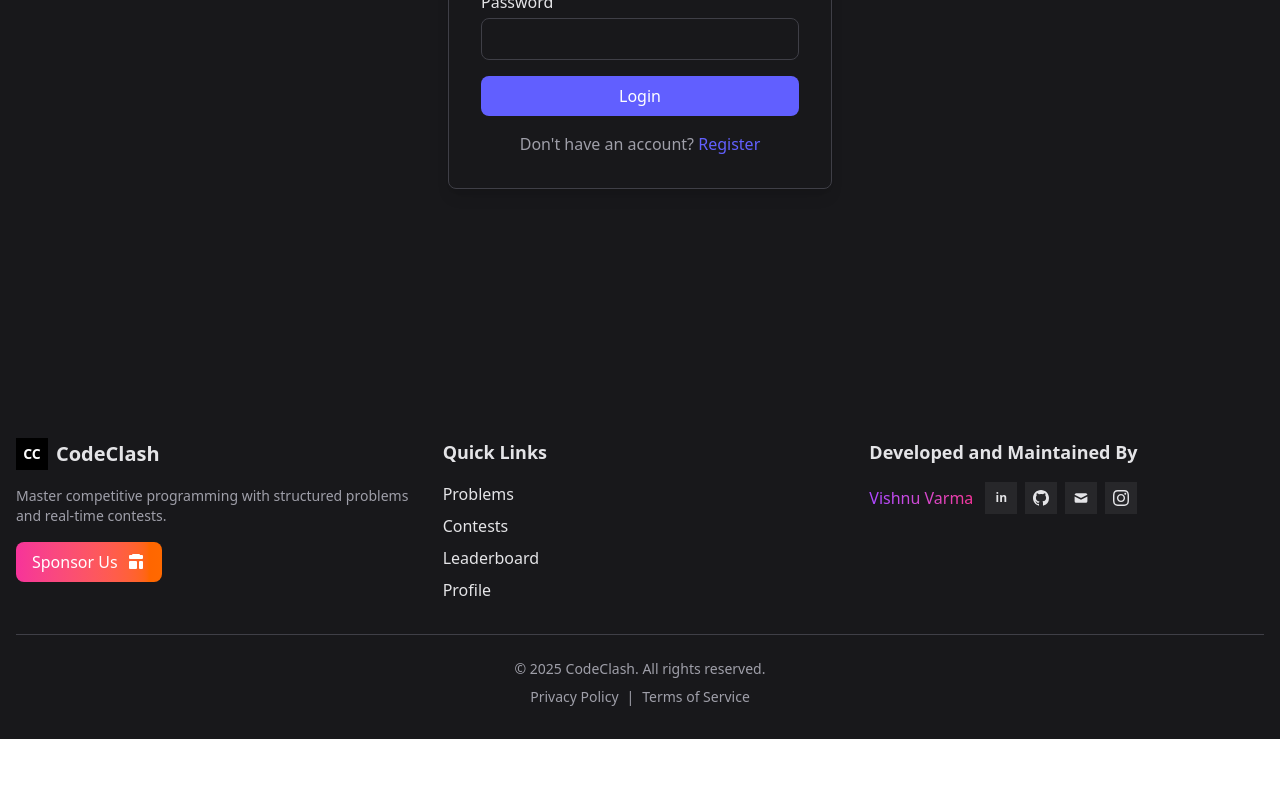
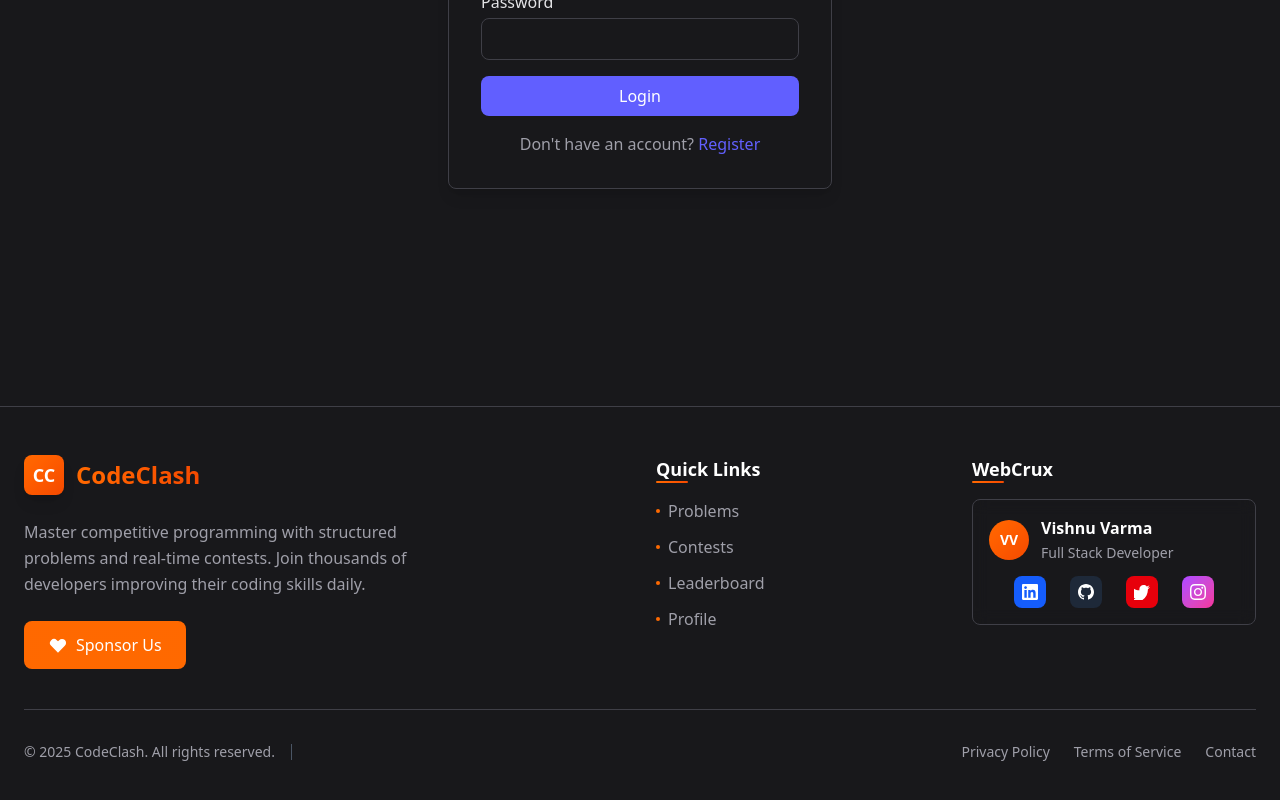
Before and after one commit to KVishnuVarma/Code_clash, a React (Vite) app in the folder frontend/: page /login in a window 1280 px wide. Shown: the part 394-1194 px from the top of the page. Before the commit the page ends 1133 px from the top, so only its background shows below. Built offline with nearby package versions, Linux system fonts and the light colour scheme.

Commit message:
footer added and updated

```diff
--- a/frontend/src/Components/Footer.jsx
+++ b/frontend/src/Components/Footer.jsx
@@ -5,67 +5,118 @@ const Footer = () => {
   const colors = getThemeColors();
 
   return (
-    <footer className={`${colors.bg} ${colors.text} py-8`}>
-      <div className="max-w-7xl mx-auto px-4">
+    <footer className={`${colors.bg} ${colors.text} border-t ${colors.border}`}>
+      <div className="max-w-7xl mx-auto px-6 py-12">
         {/* Main Footer Content */}
-        <div className="grid grid-cols-1 md:grid-cols-3 gap-8 mb-8">
+        <div className="grid grid-cols-1 lg:grid-cols-4 gap-8 mb-10">
 
-          {/* Left Section - Brand Information */}
-          <div className="space-y-4">
-            <div className="flex items-center space-x-2">
-              <div className="w-8 h-8 bg-black text-white flex items-center justify-center text-sm font-bold border border-black">
+          {/* Brand Section - Takes 2 columns on large screens */}
+          <div className="lg:col-span-2 space-y-6">
+            <div className="flex items-center space-x-3">
+              <div className="w-10 h-10 bg-gradient-to-br from-orange-500 to-orange-600 text-white flex items-center justify-center text-lg font-bold rounded-lg shadow-lg">
                 CC
               </div>
-              <span className="text-xl font-bold">CodeClash</span>
+              <span className="text-2xl font-bold bg-gradient-to-r from-orange-500 to-orange-600 bg-clip-text text-transparent">
+                CodeClash
+              </span>
             </div>
-            <p className={`${colors.textSecondary} text-sm`}>
+
+            <p className={`${colors.textSecondary} text-base leading-relaxed max-w-md`}>
               Master competitive programming with structured problems and real-time contests.
+              Join thousands of developers improving their coding skills daily.
             </p>
-                         <button className="bg-gradient-to-r from-pink-500 to-orange-500 text-white px-4 py-2 rounded-lg flex items-center space-x-2 hover:shadow-lg transition-shadow">
-               <span>Sponsor Us</span>
-               <svg className="w-5 h-5" fill="currentColor" viewBox="0 0 20 20">
-                 <path d="M3 4a1 1 0 011-1h12a1 1 0 011 1v2a1 1 0 01-1 1H4a1 1 0 01-1-1V4zM3 10a1 1 0 011-1h6a1 1 0 011 1v6a1 1 0 01-1 1H4a1 1 0 01-1-1v-6zM14 9a1 1 0 00-1 1v6a1 1 0 001 1h2a1 1 0 001-1v-6a1 1 0 00-1-1h-2z" />
-                 <path d="M7 2a1 1 0 000 2h6a1 1 0 100-2H7z" />
-               </svg>
-             </button>
+
+            <button className="bg-gradient-to-r from-orange-500 to-orange-500 text-white px-6 py-3 rounded-lg flex items-center space-x-2 hover:shadow-xl hover:scale-105 transition-all duration-300 font-medium">
+              <svg className="w-5 h-5" fill="currentColor" viewBox="0 0 20 20">
+                <path d="M3.172 5.172a4 4 0 015.656 0L10 6.343l1.172-1.171a4 4 0 115.656 5.656L10 17.657l-6.828-6.829a4 4 0 010-5.656z" />
+              </svg>
+              <span>Sponsor Us</span>
+            </button>
           </div>
 
-          {/* Middle Section - Quick Links */}
-          <div className="text-center md:text-left">
-            <h3 className="font-bold text-lg mb-4">Quick Links</h3>
-            <div className="space-y-2">
-              <a href="/problems" className={`block ${colors.text} hover:${colors.activeText} transition-colors`}>Problems</a>
-              <a href="/contests" className={`block ${colors.text} hover:${colors.activeText} transition-colors`}>Contests</a>
-              <a href="/leaderboard" className={`block ${colors.text} hover:${colors.activeText} transition-colors`}>Leaderboard</a>
-              <a href="/profile" className={`block ${colors.text} hover:${colors.activeText} transition-colors`}>Profile</a>
-            </div>
+          {/* Quick Links Section */}
+          <div className="space-y-6">
+            <h3 className="font-bold text-lg text-white mb-4 relative">
+              Quick Links
+              <div className="absolute bottom-0 left-0 w-8 h-0.5 bg-gradient-to-r from-orange-500 to-orange-600 rounded-full"></div>
+            </h3>
+            <nav className="space-y-3">
+              <a href="/userDashboard/user-problems"
+                 className={`block ${colors.textSecondary} hover:text-white hover:translate-x-2 transition-all duration-300 flex items-center space-x-2 group`}>
+                <span className="w-1 h-1 bg-orange-500 rounded-full group-hover:w-2 transition-all duration-300"></span>
+                <span>Problems</span>
+              </a>
+              <a href="/userDashboard/user-contests"
+                 className={`block ${colors.textSecondary} hover:text-white hover:translate-x-2 transition-all duration-300 flex items-center space-x-2 group`}>
+                <span className="w-1 h-1 bg-orange-500 rounded-full group-hover:w-2 transition-all duration-300"></span>
+                <span>Contests</span>
+              </a>
+              <a href="/userDashboard/user-leaderboard"
+                 className={`block ${colors.textSecondary} hover:text-white hover:translate-x-2 transition-all duration-300 flex items-center space-x-2 group`}>
+                <span className="w-1 h-1 bg-orange-500 rounded-full group-hover:w-2 transition-all duration-300"></span>
+                <span>Leaderboard</span>
+              </a>
+              <a href="/userDashboard/user-profile"
+                 className={`block ${colors.textSecondary} hover:text-white hover:translate-x-2 transition-all duration-300 flex items-center space-x-2 group`}>
+                <span className="w-1 h-1 bg-orange-500 rounded-full group-hover:w-2 transition-all duration-300"></span>
+                <span>Profile</span>
+              </a>
+            </nav>
           </div>
 
-          {/* Right Section - Developer Information */}
-          <div className="text-center md:text-left">
-            <h3 className="font-bold text-lg mb-4">Developed and Maintained By</h3>
+          {/* Developer Section */}
+          <div className="space-y-6">
+            <h3 className="font-bold text-lg text-white mb-4 relative">
+              WebCrux
+              <div className="absolute bottom-0 left-0 w-8 h-0.5 bg-gradient-to-r from-orange-500 to-orange-600 rounded-full"></div>
+            </h3>
+
             <div className="space-y-4">
-              {/* First Developer */}
-              <div className="flex items-center justify-center md:justify-start space-x-3">
-                <span className="bg-gradient-to-r from-purple-500 to-pink-500 bg-clip-text text-transparent font-medium">
-                  Vishnu Varma
-                </span>
-                <div className="flex space-x-2">
-                  <a href="#" className={`w-8 h-8 ${colors.border} ${colors.accentBg} flex items-center justify-center ${colors.accentHover} transition-colors`}>
-                    <span className="text-xs font-bold">in</span>
-                  </a>
-                  <a href="#" className={`w-8 h-8 ${colors.border} ${colors.accentBg} flex items-center justify-center ${colors.accentHover} transition-colors`}>
-                    <svg className="w-4 h-4" fill="currentColor" viewBox="0 0 20 20">
-                      <path fillRule="evenodd" d="M10 0C4.477 0 0 4.484 0 10.017c0 4.425 2.865 8.18 6.839 9.504.5.092.682-.217.682-.483 0-.237-.008-.868-.013-1.703-2.782.605-3.369-1.343-3.369-1.343-.454-1.158-1.11-1.466-1.11-1.466-.908-.62.069-.608.069-.608 1.003.07 1.531 1.032 1.531 1.032.892 1.53 2.341 1.088 2.91.832.092-.647.35-1.088.636-1.338-2.22-.253-4.555-1.113-4.555-4.951 0-1.093.39-1.988 1.029-2.688-.103-.253-.446-1.272.098-2.65 0 0 .84-.27 2.75 1.026A9.564 9.564 0 0110 4.844c.85.004 1.705.115 2.504.337 1.909-1.296 2.747-1.027 2.747-1.027.546 1.379.203 2.398.1 2.651.64.7 1.028 1.595 1.028 2.688 0 3.848-2.339 4.695-4.566 4.942.359.31.678.921.678 1.856 0 1.338-.012 2.419-.012 2.747 0 .268.18.58.688.482A10.019 10.019 0 0020 10.017C20 4.484 15.522 0 10 0z" clipRule="evenodd" />
+              {/* Developer Card */}
+              <div className={`${colors.border} border rounded-lg p-4 hover:shadow-lg transition-all duration-300 hover:scale-105 bg-opacity-50 backdrop-blur-sm`}>
+                <div className="flex items-center space-x-3 mb-3">
+                  <div className="w-10 h-10 bg-gradient-to-br from-orange-500 to-orange-600 rounded-full flex items-center justify-center text-white font-bold text-sm">
+                    VV
+                  </div>
+                  <div>
+                    <span className="block font-semibold text-white">Vishnu Varma</span>
+                    <span className={`text-sm ${colors.textSecondary}`}>Full Stack Developer</span>
+                  </div>
+                </div>
+
+                {/* Social Links */}
+                <div className="flex space-x-6 justify-center">
+                  <a href="https://www.linkedin.com/in/vishnu-varma-kalidindi/"
+                     target="_blank"
+                     rel="noopener noreferrer"
+                     className="w-8 h-8 bg-blue-600 hover:bg-blue-700 text-white flex items-center justify-center rounded-lg transition-all duration-300 hover:scale-110">
+                    <svg className="w-4 h-4" fill="currentColor" viewBox="0 0 24 24">
+                      <path d="M20.447 20.452h-3.554v-5.569c0-1.328-.027-3.037-1.852-3.037-1.853 0-2.136 1.445-2.136 2.939v5.667H9.351V9h3.414v1.561h.046c.477-.9 1.637-1.85 3.37-1.85 3.601 0 4.267 2.37 4.267 5.455v6.286zM5.337 7.433c-1.144 0-2.063-.926-2.063-2.065 0-1.138.92-2.063 2.063-2.063 1.14 0 2.064.925 2.064 2.063 0 1.139-.925 2.065-2.064 2.065zm1.782 13.019H3.555V9h3.564v11.452zM22.225 0H1.771C.792 0 0 .774 0 1.729v20.542C0 23.227.792 24 1.771 24h20.451C23.2 24 24 23.227 24 22.271V1.729C24 .774 23.2 0 22.222 0h.003z"/>
                     </svg>
                   </a>
-                  <a href="#" className={`w-8 h-8 ${colors.border} ${colors.accentBg} flex items-center justify-center ${colors.accentHover} transition-colors`}>
-                    <svg className="w-4 h-4" fill="currentColor" viewBox="0 0 20 20">
-                      <path d="M2.003 5.884L10 9.882l7.997-3.998A2 2 0 0016 4H4a2 2 0 00-1.997 1.884z" />
-                      <path d="M18 8.118l-8 4-8-4V14a2 2 0 002 2h12a2 2 0 002-2V8.118z" />
+
+                  <a href="https://github.com/KVishnuVarma"
+                     target="_blank"
+                     rel="noopener noreferrer"
+                     className="w-8 h-8 bg-gray-800 hover:bg-gray-900 text-white flex items-center justify-center rounded-lg transition-all duration-300 hover:scale-110">
+                    <svg className="w-4 h-4" fill="currentColor" viewBox="0 0 24 24">
+                      <path d="M12 0c-6.626 0-12 5.373-12 12 0 5.302 3.438 9.8 8.207 11.387.599.111.793-.261.793-.577v-2.234c-3.338.726-4.033-1.416-4.033-1.416-.546-1.387-1.333-1.756-1.333-1.756-1.089-.745.083-.729.083-.729 1.205.084 1.839 1.237 1.839 1.237 1.07 1.834 2.807 1.304 3.492.997.107-.775.418-1.305.762-1.604-2.665-.305-5.467-1.334-5.467-5.931 0-1.311.469-2.381 1.236-3.221-.124-.303-.535-1.524.117-3.176 0 0 1.008-.322 3.301 1.23.957-.266 1.983-.399 3.003-.404 1.02.005 2.047.138 3.006.404 2.291-1.552 3.297-1.23 3.297-1.23.653 1.653.242 2.874.118 3.176.77.84 1.235 1.911 1.235 3.221 0 4.609-2.807 5.624-5.479 5.921.43.372.823 1.102.823 2.222v3.293c0 .319.192.694.801.576 4.765-1.589 8.199-6.086 8.199-11.386 0-6.627-5.373-12-12-12z"/>
                     </svg>
                   </a>
-                  <a href="#" className={`w-8 h-8 ${colors.border} ${colors.accentBg} flex items-center justify-center ${colors.accentHover} transition-colors`}>
+
+                  <a href="mailto:raghuvarmakalidindi12345@gmail.com"
+                     target="_blank"
+                     rel="noopener noreferrer"
+                     className="w-8 h-8 bg-red-600 hover:bg-red-700 text-white flex items-center justify-center rounded-lg transition-all duration-300 hover:scale-110">
+                    <svg className="w-4 h-4" fill="currentColor" viewBox="0 0 24 24">
+                      <path d="M24 4.557c-1.147.51-2.376.855-3.672 1.01 1.321-.791 2.336-2.046 2.815-3.541-1.236.731-2.605 1.26-4.061 1.548-1.166-1.243-2.826-2.017-4.663-2.017-3.531 0-6.389 2.858-6.389 6.39 0 .5.058.99.169 1.459-5.313-.267-10.024-2.812-13.177-6.68-.55.944-.864 2.042-.864 3.213 0 2.218 1.129 4.175 2.846 5.321-1.05-.034-2.037-.322-2.901-.803v.081c0 3.098 2.204 5.683 5.133 6.269-.538.146-1.103.225-1.688.225-.413 0-.813-.04-1.205-.116.814 2.544 3.176 4.395 5.972 4.448-2.187 1.714-4.947 2.734-7.944 2.734-.516 0-1.025-.03-1.526-.089 2.83 1.815 6.194 2.876 9.806 2.876 11.765 0 18.204-9.747 18.204-18.204 0-.278-.006-.555-.018-.831 1.249-.9 2.332-2.025 3.188-3.307z"/>
+                    </svg>
+                  </a>
+
+                  <a href="https://www.instagram.com/kalidindi_vishnu_varma_219/?next=%2F"
+                     target="_blank"
+                     rel="noopener noreferrer"
+                     className="w-8 h-8 bg-gradient-to-br from-purple-500 to-pink-500 text-white flex items-center justify-center rounded-lg transition-all duration-300 hover:scale-110">
                     <svg className="w-4 h-4" fill="currentColor" viewBox="0 0 24 24">
                       <path d="M12 2.163c3.204 0 3.584.012 4.85.07 3.252.148 4.771 1.691 4.919 4.919.058 1.265.069 1.645.069 4.849 0 3.205-.012 3.584-.069 4.849-.149 3.225-1.664 4.771-4.919 4.919-1.266.058-1.644.07-4.85.07-3.204 0-3.584-.012-4.849-.07-3.26-.149-4.771-1.699-4.919-4.92-.058-1.265-.07-1.644-.07-4.849 0-3.204.013-3.583.07-4.849.149-3.227 1.664-4.771 4.919-4.919 1.266-.057 1.645-.069 4.849-.069zm0-2.163c-3.259 0-3.667.014-4.947.072-4.358.2-6.78 2.618-6.98 6.98-.059 1.281-.073 1.689-.073 4.948 0 3.259.014 3.668.072 4.948.2 4.358 2.618 6.78 6.98 6.98 1.281.058 1.689.072 4.948.072 3.259 0 3.668-.014 4.948-.072 4.354-.2 6.782-2.618 6.979-6.98.059-1.28.073-1.689.073-4.948 0-3.259-.014-3.667-.072-4.947-.196-4.354-2.617-6.78-6.979-6.98-1.281-.059-1.69-.073-4.949-.073zm0 5.838c-3.403 0-6.162 2.759-6.162 6.162s2.759 6.163 6.162 6.163 6.162-2.759 6.162-6.163c0-3.403-2.759-6.162-6.162-6.162zm0 10.162c-2.209 0-4-1.79-4-4 0-2.209 1.791-4 4-4s4 1.791 4 4c0 2.21-1.791 4-4 4zm6.406-11.845c-.796 0-1.441.645-1.441 1.44s.645 1.44 1.441 1.44c.795 0 1.439-.645 1.439-1.44s-.644-1.44-1.439-1.44z"/>
                     </svg>
@@ -76,15 +127,30 @@ const Footer = () => {
           </div>
         </div>
 
-        {/* Bottom Section - Copyright and Legal */}
-        <div className={`border-t ${colors.border} pt-6 text-center`}>
-          <p className={`${colors.textSecondary} text-sm mb-2`}>
-            © {new Date().getFullYear()} CodeClash. All rights reserved.
-          </p>
-          <div className={`${colors.textSecondary} text-sm`}>
-            <a href="/privacy" className={`hover:${colors.activeText} transition-colors`}>Privacy Policy</a>
-            <span className="mx-2">|</span>
-            <a href="/terms" className={`hover:${colors.activeText} transition-colors`}>Terms of Service</a>
+        {/* Bottom Section - Enhanced */}
+        <div className={`border-t ${colors.border} pt-8`}>
+          <div className="flex flex-col md:flex-row justify-between items-center space-y-4 md:space-y-0">
+            <div className="flex items-center space-x-4">
+              <p className={`${colors.textSecondary} text-sm`}>
+                © {new Date().getFullYear()} CodeClash. All rights reserved.
+              </p>
+              <div className="hidden md:block w-px h-4 bg-gray-600"></div>
+            </div>
+
+            <div className="flex items-center space-x-6">
+              <a href="/privacy"
+                 className={`${colors.textSecondary} hover:text-white transition-colors text-sm hover:underline`}>
+                Privacy Policy
+              </a>
+              <a href="/terms"
+                 className={`${colors.textSecondary} hover:text-white transition-colors text-sm hover:underline`}>
+                Terms of Service
+              </a>
+              <a href="/contact"
+                 className={`${colors.textSecondary} hover:text-white transition-colors text-sm hover:underline`}>
+                Contact
+              </a>
+            </div>
           </div>
         </div>
       </div>
--- a/frontend/src/Pages/Problems.jsx
+++ b/frontend/src/Pages/Problems.jsx
@@ -59,20 +59,8 @@ const Problems = () => {
     const matchesDifficulty = selectedDifficulty === "all" ||
                              problem.difficulty.toLowerCase() === selectedDifficulty.toLowerCase();
 
-    // Debug logging
-    if (selectedDifficulty !== "all") {
-      console.log(`Problem: ${problem.title}, Difficulty: ${problem.difficulty}, Filter: ${selectedDifficulty}, Matches: ${matchesDifficulty}`);
-    }
-
     return matchesSearch && matchesDifficulty;
   });
-
-  // Debug logging for filter changes
-  useEffect(() => {
-    console.log("Filter changed - Search:", searchTerm, "Difficulty:", selectedDifficulty);
-    console.log("Total problems:", problems.length);
-    console.log("Filtered problems:", filteredProblems.length);
-  }, [searchTerm, selectedDifficulty, problems.length, filteredProblems.length]);
 
   useEffect(() => {
     const fetchProblems = async () => {
@@ -82,10 +70,8 @@ const Problems = () => {
           throw new Error("Failed to fetch problems");
         }
         const data = await response.json();
-        console.log("Fetched problems:", data);
         setProblems(data);
       } catch (err) {
-        console.error("Error fetching problems:", err);
         setError(err.message);
       } finally {
         setLoading(false);
```
Also changed, not shown: 1 other file (tests, documents, lock files or other folders).
